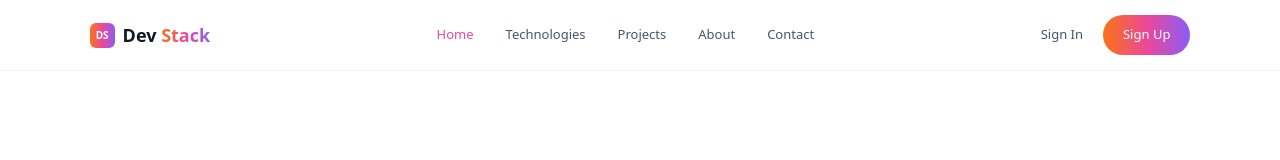
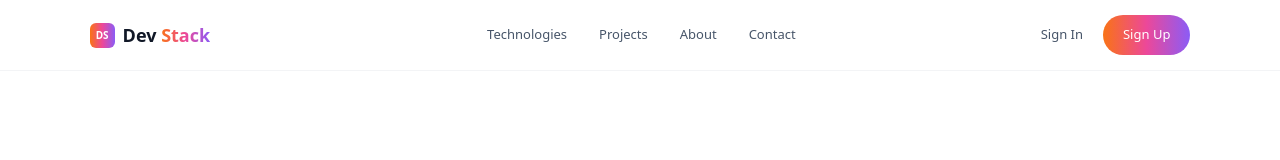
Before and after one commit to aziz017519/Assaignment-05-mian, a React (Vite) app: page / in a window 1280 px wide. Shown: the top 160 px of the page. Built offline with nearby package versions, Linux system fonts and the light colour scheme.

Commit message:
remove home from navbar

```diff
--- a/src/components/Navbar.tsx
+++ b/src/components/Navbar.tsx
@@ -1,7 +1,7 @@
 import { useState } from "react";
 
 const NAV_LINKS = [
-  { label: "Home", href: "#" },
+  { label: "", href: "#" },
   { label: "Technologies", href: "#technologies" },
   { label: "Projects", href: "#projects" },
   { label: "About", href: "#about" },
```
